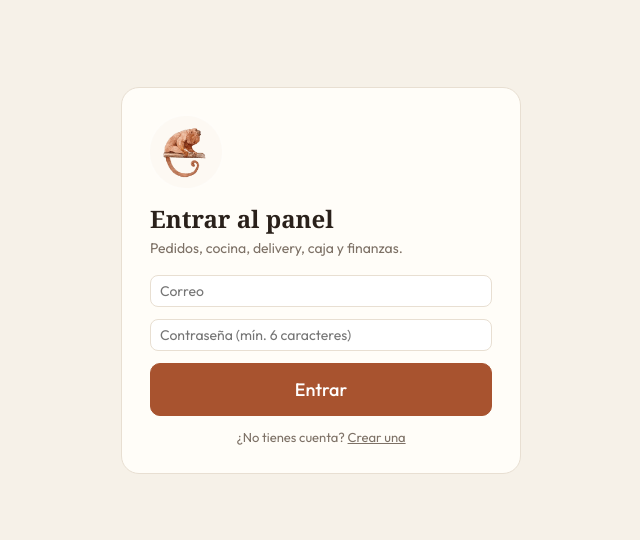
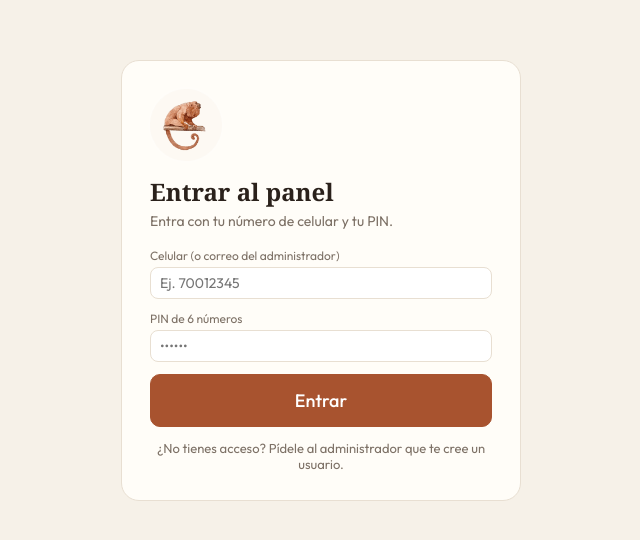
Before and after one commit to hkendram996-lang/pizza, a Next.js app: page /login in a window 1280 px wide. Shown: the part 120-660 px from the top of the page, without its empty margins (319-959 px from the left). Built offline with nearby package versions, Linux system fonts and the light colour scheme; no server answers.

Commit message:
Refactor login component for user authentication

```diff
--- a/app/login/page.js
+++ b/app/login/page.js
@@ -3,33 +3,36 @@ import { useState } from 'react';
 import { useRouter } from 'next/navigation';
 import { supabase } from '@/lib/supabaseClient';
 
+// Si escriben un teléfono, se convierte al usuario interno que crea el administrador
+function usuarioDe(texto) {
+  const t = String(texto || '').trim();
+  if (t.includes('@')) return t.toLowerCase();
+  let d = t.replace(/\D/g, '');
+  if (d.length === 8) d = '591' + d;
+  return `${d}@tel.pizzeria-ia.app`;
+}
+
 export default function Login() {
   const router = useRouter();
-  const [modo, setModo] = useState('entrar');
-  const [email, setEmail] = useState('');
-  const [pass, setPass] = useState('');
-  const [nombre, setNombre] = useState('');
+  const [usuario, setUsuario] = useState('');
+  const [clave, setClave] = useState('');
   const [error, setError] = useState('');
-  const [info, setInfo] = useState('');
   const [cargando, setCargando] = useState(false);
+  const esTelefono = usuario && !usuario.includes('@');
 
-  async function enviar(e) {
+  async function entrar(e) {
     e.preventDefault();
-    setError(''); setInfo(''); setCargando(true);
+    setError(''); setCargando(true);
     try {
-      if (modo === 'entrar') {
-        const { data, error } = await supabase.auth.signInWithPassword({ email, password: pass });
-        if (error) throw error;
-        const { data: p } = await supabase.from('profiles').select('rol').eq('id', data.user.id).single();
-        router.replace(p && p.rol === 'repartidor' ? '/repartidor' : '/panel');
-      } else {
-        const { data, error } = await supabase.auth.signUp({ email, password: pass, options: { data: { nombre } } });
-        if (error) throw error;
-        if (data.session) router.replace('/panel');
-        else setInfo('Cuenta creada. Revisa tu correo para confirmarla y luego entra.');
-      }
+      const { data, error } = await supabase.auth.signInWithPassword({ email: usuarioDe(usuario), password: clave });
+      if (error) throw error;
+      const { data: p } = await supabase.from('profiles').select('rol').eq('id', data.user.id).single();
+      const destino = !p ? '/panel' : p.rol === 'repartidor' ? '/repartidor' : p.rol === 'cocina' ? '/panel/cocina' : '/panel';
+      router.replace(destino);
     } catch (err) {
-      setError(err.message === 'Invalid login credentials' ? 'Correo o contraseña incorrectos' : err.message);
+      const m = err.message || '';
+      setError(m.includes('Invalid login') ? (esTelefono ? 'Teléfono o PIN incorrectos' : 'Correo o contraseña incorrectos')
+        : m.toLowerCase().includes('banned') ? 'Tu usuario está desactivado. Habla con el administrador.' : m);
     } finally {
       setCargando(false);
     }
@@ -37,25 +40,21 @@ export default function Login() {
 
   return (
     <div className="center">
-      <form className="authbox" onSubmit={enviar}>
+      <form className="authbox" onSubmit={entrar}>
         <div className="logo" style={{ marginBottom: 14 }}>🍕</div>
-        <h1>{modo === 'entrar' ? 'Entrar al panel' : 'Crear cuenta'}</h1>
-        <p className="mute" style={{ marginTop: 0, marginBottom: 18 }}>
-          {modo === 'entrar' ? 'Pedidos, cocina, delivery, caja y finanzas.' : 'El primer usuario será administrador. Los demás esperan aprobación.'}
-        </p>
+        <h1>Entrar al panel</h1>
+        <p className="mute" style={{ marginTop: 0, marginBottom: 18 }}>Entra con tu número de celular y tu PIN.</p>
         {error && <div className="error">{error}</div>}
-        {info && <div className="ok-msg">{info}</div>}
-        {modo === 'registro' && (
-          <input className="inp" placeholder="Tu nombre" value={nombre} onChange={e => setNombre(e.target.value)} required />
-        )}
-        <input className="inp" type="email" placeholder="Correo" value={email} onChange={e => setEmail(e.target.value)} required />
-        <input className="inp" type="password" placeholder="Contraseña (mín. 6 caracteres)" value={pass} onChange={e => setPass(e.target.value)} required minLength={6} />
-        <button className="btn pri big" disabled={cargando}>{cargando ? 'Un momento…' : modo === 'entrar' ? 'Entrar' : 'Crear cuenta'}</button>
+        <label className="fl">Celular (o correo del administrador)</label>
+        <input className="inp" inputMode={usuario.includes('@') ? 'email' : 'tel'} autoComplete="username"
+          placeholder="Ej. 70012345" value={usuario} onChange={e => setUsuario(e.target.value)} required />
+        <label className="fl">{esTelefono || !usuario ? 'PIN de 6 números' : 'Contraseña'}</label>
+        <input className="inp" type="password" autoComplete="current-password"
+          inputMode={esTelefono ? 'numeric' : 'text'} placeholder="••••••"
+          value={clave} onChange={e => setClave(e.target.value)} required />
+        <button className="btn pri big" disabled={cargando}>{cargando ? 'Un momento…' : 'Entrar'}</button>
         <p className="mute" style={{ textAlign: 'center', marginBottom: 0, fontSize: 13 }}>
-          {modo === 'entrar' ? '¿No tienes cuenta? ' : '¿Ya tienes cuenta? '}
-          <a href="#" onClick={e => { e.preventDefault(); setModo(modo === 'entrar' ? 'registro' : 'entrar'); }}>
-            {modo === 'entrar' ? 'Crear una' : 'Entrar'}
-          </a>
+          ¿No tienes acceso? Pídele al administrador que te cree un usuario.
         </p>
       </form>
     </div>
```
